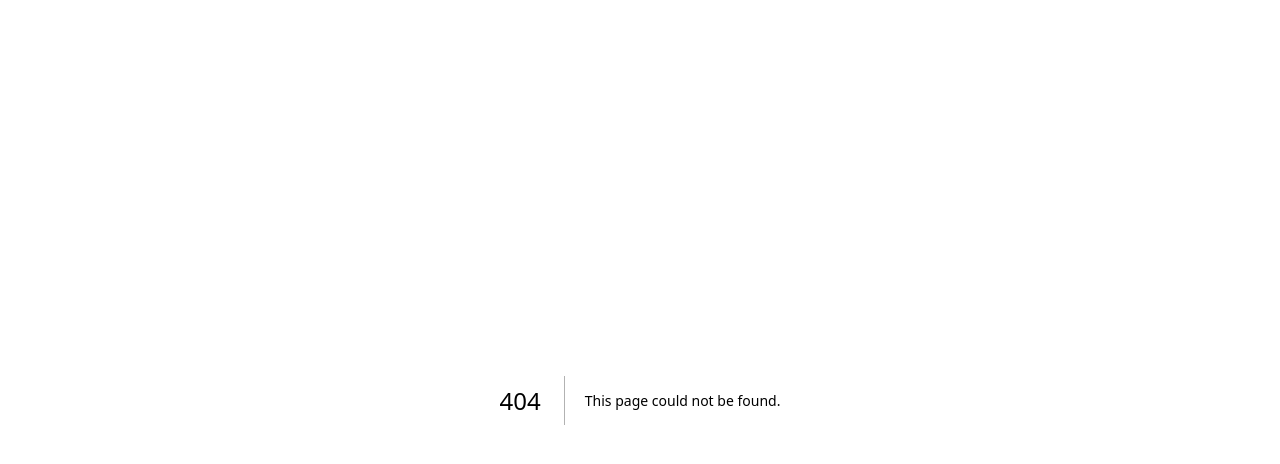
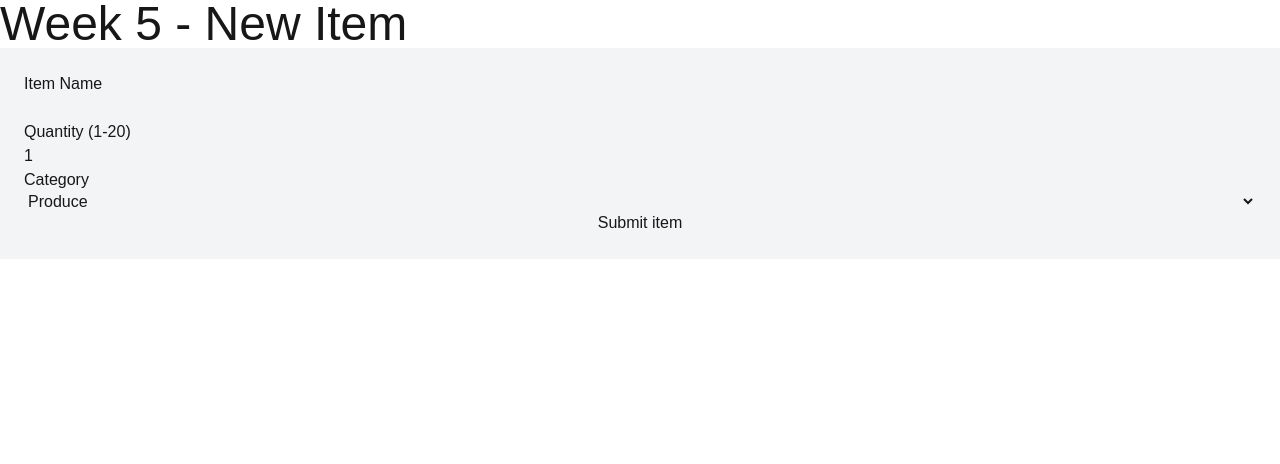
Before and after one commit to VivaLaFear/cprg306-assignments, a Next.js app: page /week-5 in a window 1280 px wide. Before the commit this address had no page. Shown: the top 464 px of the page. Built offline with nearby package versions, Linux system fonts and the light colour scheme.

Commit message:
Dealt with logic of the program, have to add styling to it

```diff
--- /dev/null
+++ b/app/week-5/new-item.js
@@ -0,0 +1,65 @@
+'use client'
+import React, { use, useState } from "react"
+
+export default function NewItem() {
+  const [quantity, setQuantity] = useState(1)
+  const [name, setName] = useState("")
+  const [category, setCategory] = useState("produce")
+
+  function handleSubmit(event) {
+    event.preventDefault()
+    let item = { name, quantity, category }
+    console.log(`The item added is: Name: ${name}, Quantity: ${quantity}, Category: ${category}`)
+
+    setName("")
+    setQuantity(1)
+    setCategory("produce")
+  }
+
+  function increment() {
+    if (quantity < 20)
+      setQuantity(quantity + 1)
+    return quantity
+  }
+
+  function decrement() {
+    if (quantity > 1)
+      setQuantity(quantity - 1)
+    return quantity
+  }
+  return (
+    <form onSubmit={handleSubmit}
+      className="flex flex-col bg-gray-100 p-6"
+    >
+      <label className="">Item Name</label>
+      <input
+        type="text"
+        value={name}
+        onChange={(event) => setName(event.target.value)}
+      />
+      <label className="">Quantity (1-20)</label>
+      <input
+        type="number"
+        value={quantity}
+        onChange={(event) => setQuantity(event.target.value)}
+      />
+      <label className="">Category</label>
+      <select
+        value={category}
+        onChange={(event) => setCategory(event.target.value)}
+      >
+        <option value="produce">Produce</option>
+        <option value="dairy">Dairy</option>
+        <option value="bakery">Bakery</option>
+        <option value="meat">Meat</option>
+        <option value="frozen foods">Frozen Foods</option>
+        <option value="canned goods">Canned Goods</option>
+        <option value="beverages">Beverages</option>
+        <option value="snacks">Snacks</option>
+        <option value="household">Household</option>
+        <option value="other">Other</option>
+      </select>
+      <button onClick={handleSubmit}>Submit item</button>
+    </form>
+  )
+}
--- a/app/week-4/page.js
+++ b/app/week-5/page.js
@@ -1,12 +1,12 @@
-import Counter from "./new-item";
+import NewItem from "./new-item";
 
 export default function Page() {
   return (
     <main>
       <header>
-        <h1 className="text-5xl">Counter</h1>
+        <h1 className="text-5xl">Week 5 - New Item</h1>
       </header>
-      <Counter />
+      <NewItem />
     </main>
   );
 }
```
